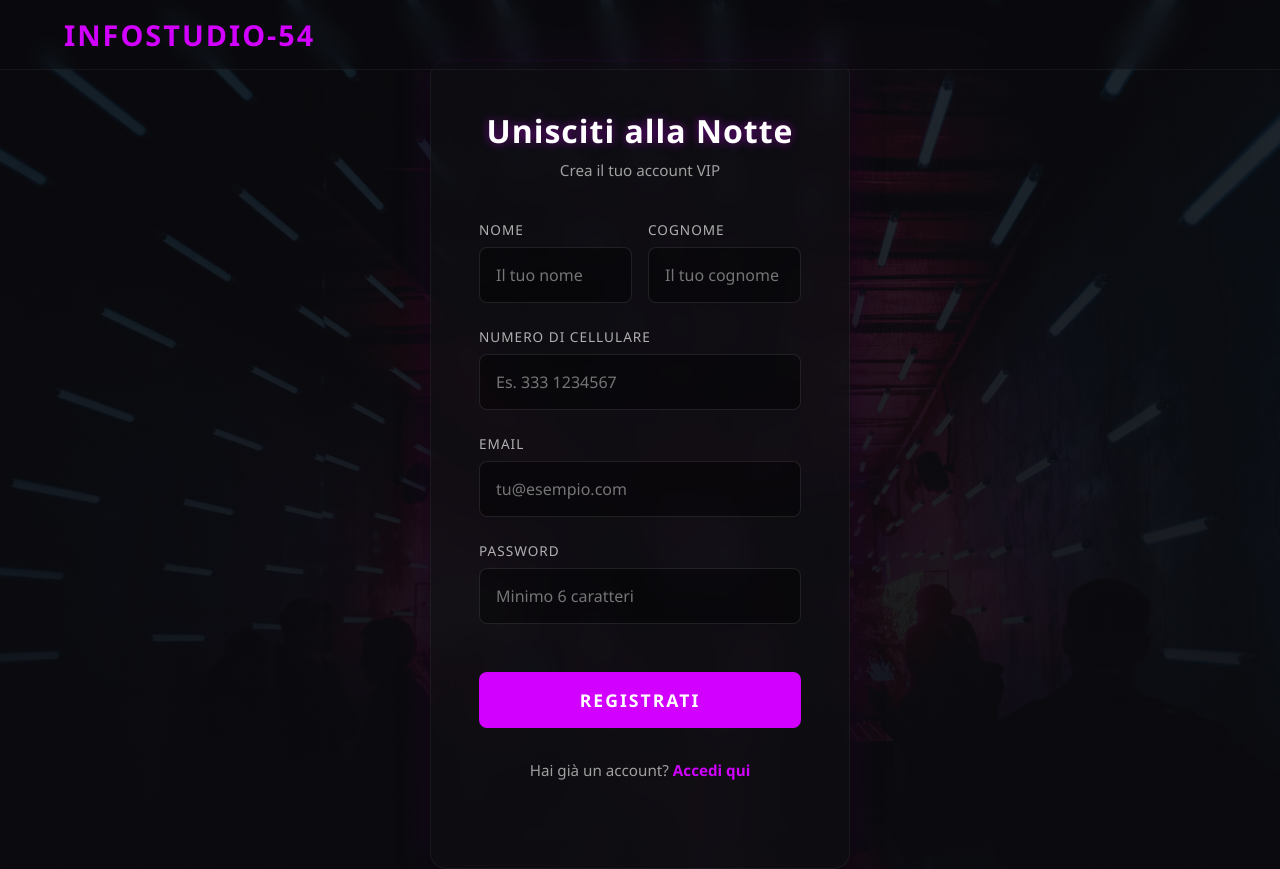
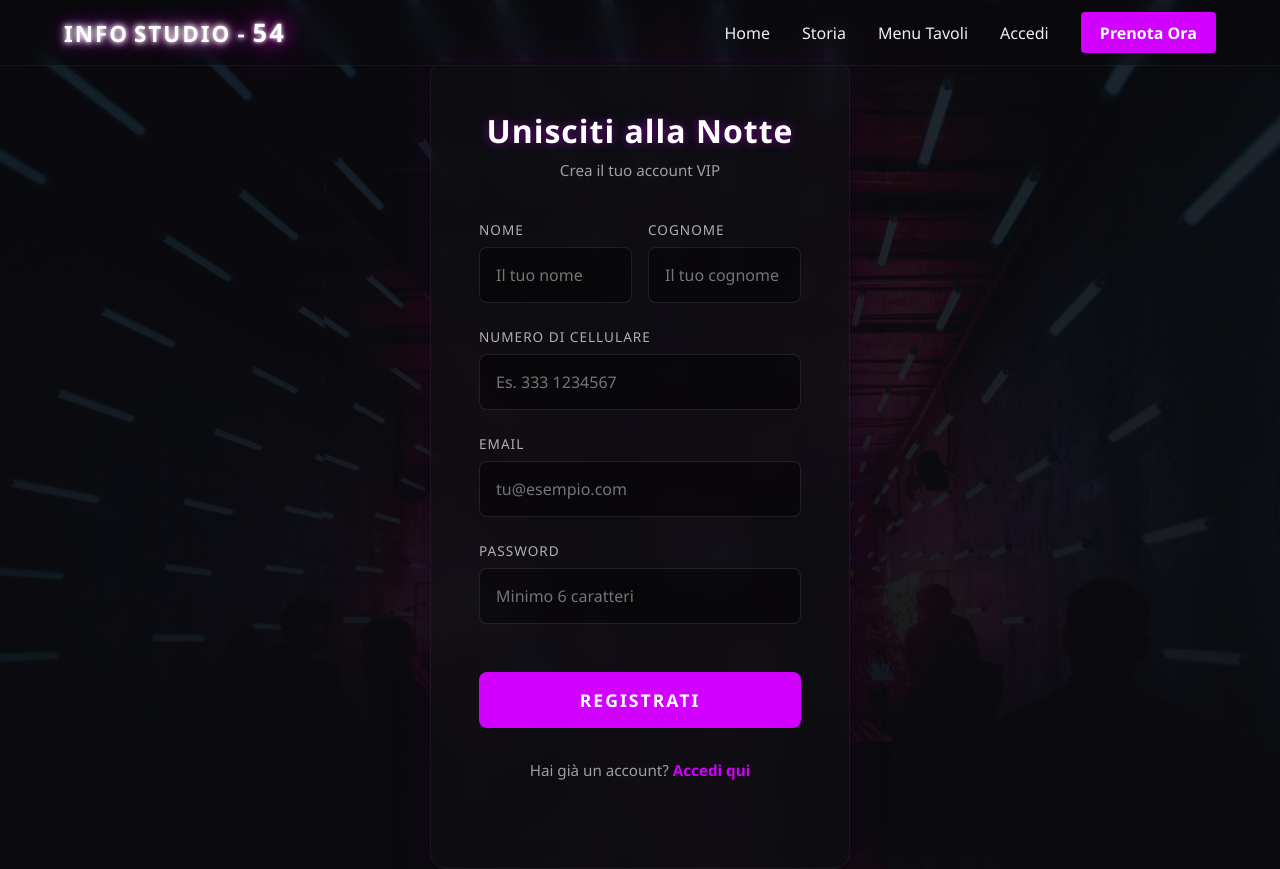
Before and after one commit to Frappa251/InfoStudio-54, a PHP site: page /pages/registrazione.html in a window 1280 px wide. Run offline with PHP 8.4, Linux system fonts and the light colour scheme; some libraries are stand-ins or nearby versions.

Commit message:
Sistemate tutte le cose, storia da recuperare

```diff
--- a/assets/css/style.css
+++ b/assets/css/style.css
@@ -511,3 +511,25 @@ html {
         padding: 8px 16px;
     }
 }
+
+/* =========================================
+   EFFETTO LOGO NEON
+   ========================================= */
+.logo-neon a {
+    color: #ffffff;
+    text-decoration: none;
+    font-weight: 900;
+    letter-spacing: 2px;
+    text-shadow:
+        0 0 5px #fff,
+        0 0 10px #fff,
+        0 0 20px var(--accent-color),
+        0 0 40px var(--accent-color);
+    transition: text-shadow 0.3s ease;
+}
+
+/* Questa classe viene aggiunta e tolta dal main.js per fare l'effetto sfarfallio! */
+.logo-neon span.flicker {
+    opacity: 0.6;
+    text-shadow: none;
+}
--- a/pages/registrazione.html
+++ b/pages/registrazione.html
@@ -9,7 +9,22 @@
 </head>
 <body>
     <nav class="navbar">
-        <div class="logo"><a href="../index.html" style="text-decoration: none; color: inherit;">InfoStudio-54</a></div>
+        <!-- Logo animato e cliccabile verso la Home -->
+        <div class="logo-neon-wrapper">
+            <div class="logo-neon" id="mainLogo">
+                <a href="../index.html" style="text-decoration: none; color: inherit;">
+                    <span class="word-info">Info</span><span class="word-studio">Studio</span><span class="hyphen">-</span><span class="number-54">54</span>
+                </a>
+            </div>
+        </div>
+
+        <ul class="nav-links">
+            <li><a href="../index.html">Home</a></li>
+            <li><a href="storia.html">Storia</a></li>
+            <li><a href="menu.html">Menu Tavoli</a></li>
+            <li><a href="login.html">Accedi</a></li>
+            <li><a href="prenotazioni.html" class="btn-prenota">Prenota Ora</a></li>
+        </ul>
     </nav>
 
     <div class="auth-container">
```
Also changed, not shown: index.html (+8 -5 lines), pages/login.html (+16 -1 lines), pages/menu.html (+9 -4 lines), pages/prenotazioni.html (+12 -4 lines), pages/profilo.html (+14 -4 lines), pages/success.html (+10 -1 lines).
